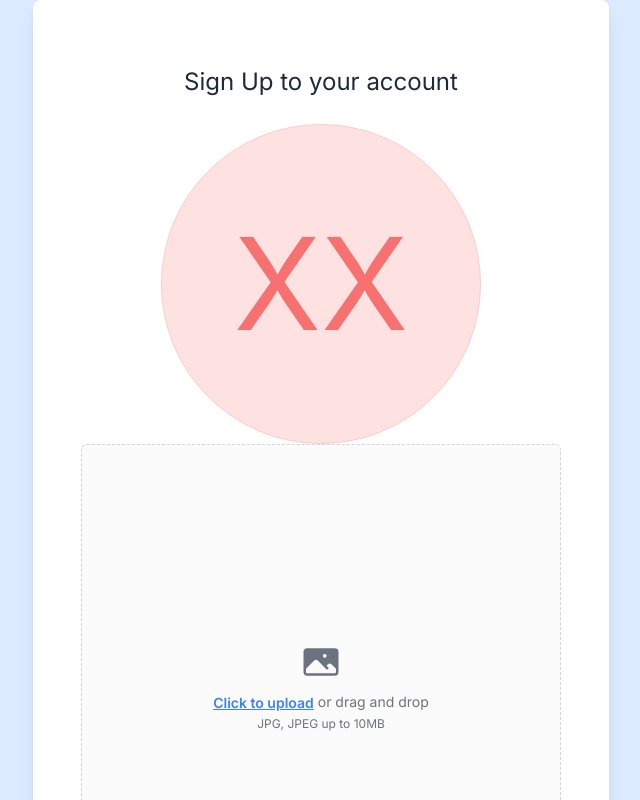
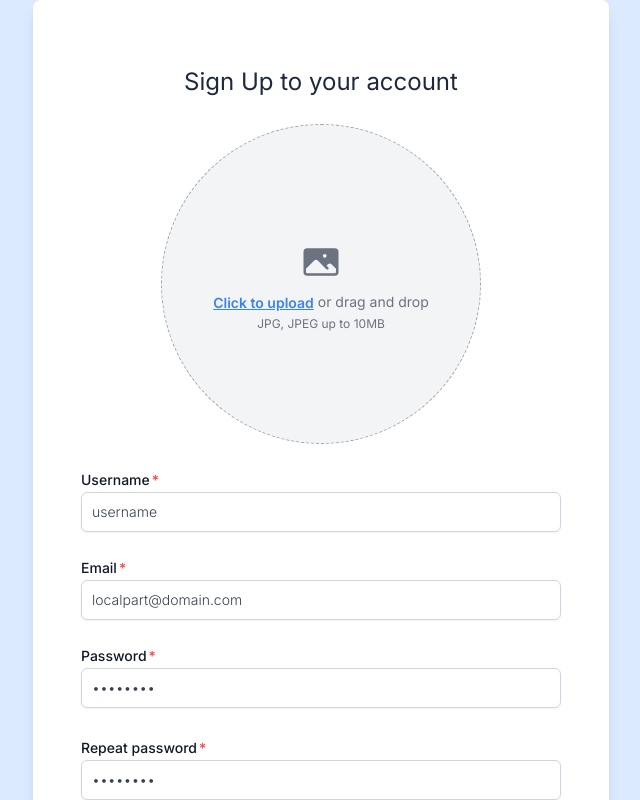
Before and after one commit to Xamarsia/photo-sharing-platform-frontend, a Next.js app: page /auth/signup in a window 1280 px wide. Shown: the top 800 px of the page, without its empty margins (319-959 px from the left). Built offline with nearby package versions, Linux system fonts and the light colour scheme.

Commit message:
[SPSP-18] Update file selector view

```diff
--- a/app/styles/components/file.selector.module.css
+++ b/app/styles/components/file.selector.module.css
@@ -1,3 +1,7 @@
 .file-selector {
-    @apply flex flex-col items-center justify-center border border-gray-300 border-dashed rounded-md cursor-pointer
+    @apply absolute bottom-0 left-0 w-full aspect-square flex flex-col items-center justify-center border border-gray-400 border-dashed
 }
+
+.file-selector-layout {
+    @apply relative w-full aspect-square cursor-pointer hover:bg-gray-300 hover:bg-opacity-50 bg-gray-100
+}
--- a/components/common/FileSelector.tsx
+++ b/components/common/FileSelector.tsx
@@ -8,6 +8,9 @@ import photoHovered from '@/public/photo/photo-hovered.svg'
 import styles from '@/app/styles/components/file.selector.module.css'
 import textStyles from '@/app/styles/components/text.module.css'
 
+import xMark from '@/public/x-mark/x-mark.svg';
+import xMarkHovered from '@/public/x-mark/x-mark-hovered.svg';
+
 import Span from '@/components/common/Span';
 import Input from '@/components/common/Input';
 import IconButton from '@/components/buttons/IconButton';
@@ -15,17 +18,15 @@ import IconButton from '@/components/buttons/IconButton';
 
 type Props = {
     local: any;
-    removable?: boolean;
-    rounded?: 'rounded-full' | 'aspect-square';
+    rounded?: 'rounded-full';
     children?: ReactNode;
     onImageSelected?: (file: SetStateAction<File | undefined>) => void;
 }
 
 
-export default function FileSelector({ local, removable, children, rounded = 'aspect-square', onImageSelected }: Props) {
+export default function FileSelector({ local, children, rounded, onImageSelected }: Props) {
     const [selectedImage, setSelectedImage] = useState<File | undefined>(undefined);
     const [dragActive, setDragActive] = useState<boolean>(false);
-
 
     useEffect(() => {
         if (onImageSelected) onImageSelected(selectedImage);
@@ -64,20 +65,30 @@ export default function FileSelector({ local, removable, children, rounded = 'as
         setSelectedImage(file);
     };
 
+    const handleCloseClick = (event: React.MouseEvent<HTMLButtonElement>) => {
+        event.preventDefault();
+        setSelectedImage(undefined);
+    };
+
     return (
-        <div className={`relative w-full ${rounded}`}
+        <div className={`${styles['file-selector-layout']} ${rounded}`}
             onDragEnter={handleDragEnter}
             onDrop={handleDrop}
             onDragLeave={handleDragLeave}
             onDragOver={handleDragOver}
         >
             {children}
-            <div className={`absolute bottom-0 left-0 w-full hover:bg-gray-300 hover:bg-opacity-50
-                    ${rounded}
-                    ${styles['file-selector']}
-                    ${selectedImage ? 'bg-opacity-0' : 'bg-gray-50 bg-opacity-100'}
-                    ${dragActive ? `bg-gray-100 bg-opacity-50` : "bg-gray-50 bg-opacity-70"}
+            <div className={`
+            ${styles['file-selector']} ${rounded}
+                    ${dragActive ? 'bg-gray-200 bg-opacity-50' : ''}
                 `}>
+
+                {selectedImage &&
+                    <div className={`absolute top-0 right-0`}>
+                        <IconButton style={'transparent-button'} icon={xMark} hoveredIcon={xMarkHovered} onClick={handleCloseClick} />
+                    </div>
+                }
+                <div className={`flex flex-col items-center justify-center  ${selectedImage ? 'invisible' : 'visible'}`}>
                     <IconButton size={'extra-extra-large'} rounded={'rounded'} icon={photo} hoveredIcon={photoHovered} hovered={dragActive} />
                     <div className='flex gap-1'>
                         <label>
@@ -86,7 +97,8 @@ export default function FileSelector({ local, removable, children, rounded = 'as
                         </label>
                         <p className={`${textStyles['secondary-info']}`}>{local.orDragAndDrop}</p>
                     </div>
-                <p className={`${textStyles['third-info']}`}>{local.fileFormatsForImageUploading}</p>
+                    <p className={`${textStyles['third-info']} `}>{local.fileFormatsForImageUploading}</p>
+                </div>
             </div>
         </div>
     )
--- a/components/forms/CreatePostForm.tsx
+++ b/components/forms/CreatePostForm.tsx
@@ -28,17 +28,18 @@ export default function CreatePostForm({ local, onSubmit }: Props) {
 
 
     return (
-        <Form title={local.createPost}>
+        <Form title={local.createPost} onSubmit={onSubmit}>
             <div>
-                {/* {selectedImage && <PostImage src={URL.createObjectURL(selectedImage)} size={"uncropped-square"} />} */}
-                <FileSelector  onImageSelected={onImageSelected} local={local}>
-                {selectedImage && <PostImage src={URL.createObjectURL(selectedImage)} size={"uncropped-square"} />}
-                    </FileSelector>
+                <FileSelector onImageSelected={onImageSelected} local={local}>
+                    {selectedImage && <PostImage src={URL.createObjectURL(selectedImage)} size={"uncropped-square"} />}
+                </FileSelector>
             </div>
+
             <div>
                 <Span text={local.description} />
-                <Textarea value={description} onChange={(e) => setDescription(e.target.value)} id="description" rows={5} placeholder="Write your description here..." />
+                <Textarea value={description} onChange={(e) => setDescription(e.target.value)} id="description" rows={5} placeholder={local.writeDescriptionHere} />
             </div>
+
             <div>
                 <Button type="submit" style="primary-button" text="Create" disabled={!selectedImage} fill="parent" />
             </div>
--- a/components/forms/SignUpForm.tsx
+++ b/components/forms/SignUpForm.tsx
@@ -8,7 +8,6 @@ import Input from '@/components/common/Input';
 import Button from '@/components/buttons/Button';
 import FileSelector from "@/components/common/FileSelector";
 import ProfileImage from "@/components/profile/image/ProfileImage";
-import DefaultProfileImage from "@/components/profile/image/DefaultProfileImage";
 
 import { FormEvent, SetStateAction, useState } from "react";
 
@@ -52,12 +51,11 @@ export default function SignUpForm({ local, onSubmit }: Props) {
             title={local.signUpFormTitle}
             onSubmit={handleSubmit}
             onChange={(e) => setFormIsValid(e.currentTarget.checkValidity())}>
-
-            <div>
-                {selectedImage ? <ProfileImage src={URL.createObjectURL(selectedImage)} /> : <DefaultProfileImage />}
-                <FileSelector onImageSelected={onImageSelected} local={local} removable textOnly />
+            <div className='h-80 w-80 m-auto'>
+                <FileSelector onImageSelected={onImageSelected} local={local} rounded="rounded-full"  >
+                    {selectedImage && <ProfileImage src={URL.createObjectURL(selectedImage)} />}
+                </FileSelector>
             </div>
-
             <div>
                 <Span text={local.username} required />
                 <Input
--- a/localization/en.json
+++ b/localization/en.json
@@ -21,7 +21,7 @@
     "deletePost": "Delete post",
     "createPost": "Create Post",
     "description": "Description",
-    "": "",
+    "writeDescriptionHere": "Write your description here...",
     "": "",
     "": "",
     "": ""
```
Lines whose indentation alone changed are shown as unchanged.
